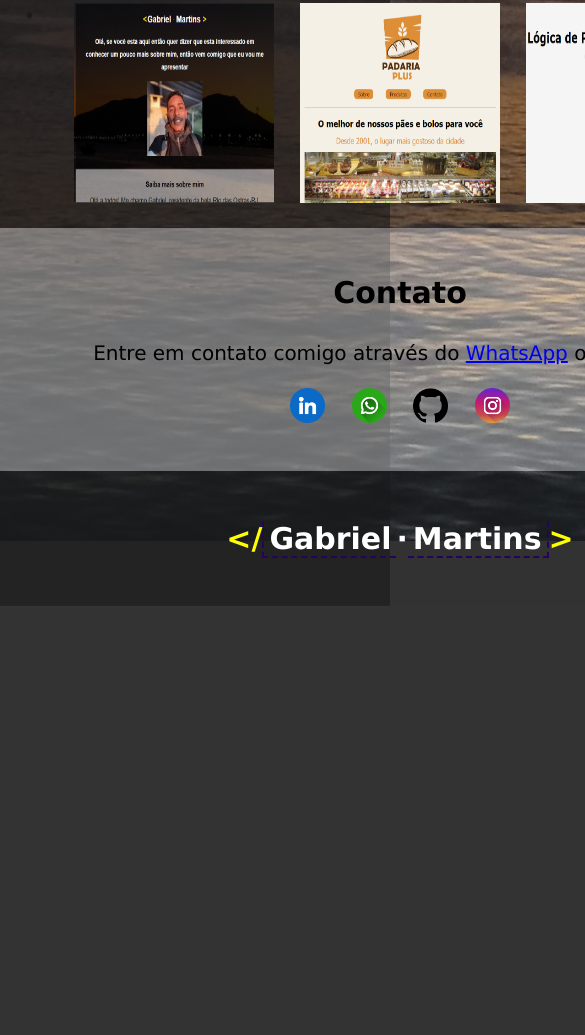
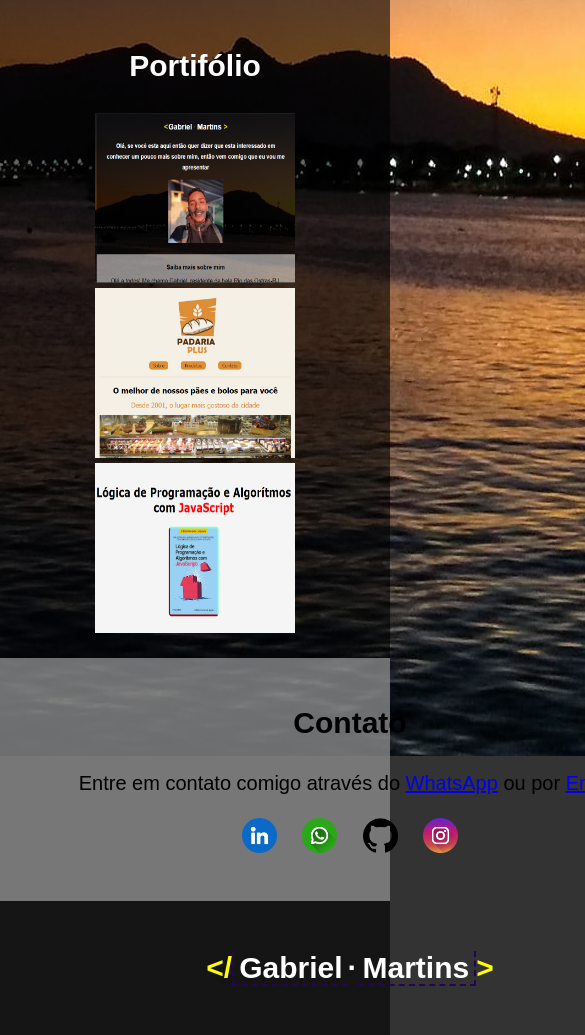
Before and after one commit to gbmartins20/my-site, a plain HTML site: page index.html in a window 390 px wide. Shown: the part 963-1998 px from the top of the page, 585 px wide, since content can reach past the window. Before the commit the page ends 1569 px from the top, so only its background shows below. Drawn offline with Linux system fonts and the light colour scheme.

Commit message:
add responsividade

```diff
--- a/css/estilo.css
+++ b/css/estilo.css
@@ -1,15 +1,17 @@
-body{
+body {
   width: 100%;
   height: 100%;
   margin: 0;
   padding: 0px;
   background-color: #333;
-    background-image: linear-gradient(rgba(0, 0, 0, 0.6), rgba(0, 0, 0, 0.6)),url("img/morro.jpg");
+  background-image: linear-gradient(rgba(0, 0, 0, 0.6), rgba(0, 0, 0, 0.6)),
+    url("img/morro.jpg");
   background-position: center;
   background-attachment: fixed;
   background-repeat: no-repeat;
 }
-.topo{
+
+.topo {
   position: fixed;
   top: 0;
   right: 0;
@@ -20,7 +22,7 @@ body{
   text-align: right;
   border-bottom: 1px solid #25025e;
 }
-.topo a{
+.topo a {
   padding: 0px 7px;
   font-size: 20px;
   color: #fff;
@@ -28,71 +30,106 @@ body{
   font-weight: bold;
   font-family: Verdana, Geneva, Tahoma, sans-serif;
 }
-.margem{
-    width: 800px;
-    margin: 0px auto;
+.margem {
+  width: 100%;
+  margin: 100px auto;
   padding: 20px 0px;
   text-align: center;
-    font-family: Verdana, Geneva, Tahoma, sans-serif;
-
+  font-family: sans-serif;
+  font-weight: 500;
 }
-.sub-margem{
+.sub-margem {
   width: 700px;
   margin: 0px auto;
 }
-.preto{
+.preto {
   font-size: 20px;
   color: #fff;
   background-color: rgba(51, 51, 51, 0.5);
 }
-.branco{
+.branco {
   font-size: 20px;
   line-height: 30px;
   color: #000;
   background-color: rgba(218, 218, 218, 0.5);
 }
-h1{
+h1 {
   margin-top: 70px;
 }
-h1, h3{
+h1,
+h3 {
   font-size: 30px;
 }
-h2{
+h2 {
   font-size: 20px;
 }
-.preto h3{
+.preto h3 {
   color: #fff;
 }
-.branco h3{
+.branco h3 {
   color: #000;
 }
-.titulo img{
+.titulo img {
+  width: 180px;
+  border-bottom: 2px solid #25025e;
+  padding-top: 40px;
+}
+.quadro-portifolio {
+  display: contents;
+}
+.quadro-portifolio img {
   width: 200px;
-    border-bottom: 2px solid #25025e;
-}
-.quadro-portifolio{
-    display: contents;
-
-}
-.quadro-portifolio img{
-    width: 200px;
-    height: 200px;
+  height: 170px;
   padding: 0 10px;
 }
-.medias{
+.medias {
   width: 35px;
   padding: 0 10px;
 }
-.amarelo{
+.amarelo {
   color: yellow;
 }
-.N{
+.N {
   border-bottom: 2px dashed #25025e;
   border-left: 2px dashed #25025e;
   padding: 0 5px;
 }
-.S{
+.S {
   border-bottom: 2px dashed #25025e;
   border-right: 2px dashed #25025e;
   padding: 0 5px;
 }
+.titulo {
+  background-color: rgba(0, 0, 0, 0);
+  margin-top: 20px;
+  padding-bottom: 10px;
+}
+.fim {
+  background-color: rgba(0, 0, 0, 0);
+  margin: 0 auto;
+}
+.titulo h2 {
+  padding: 50px 0 0 0;
+}
+.pontinhos {
+  font-size: 60px;
+  margin: 0;
+  padding: 0;
+}
+@media (max-width: 768px) {
+  body {
+    background-attachment: contain;
+  }
+  .margem {
+    background-color: rgba(0, 0, 0, 0);
+    width: 100%;
+    margin: 0 auto;
+  }
+  .sobre,
+  .contato {
+    background-color: rgba(218, 218, 218, 0.5);
+    width: 100%;
+    margin: 0 auto;
+    text-align: center;
+  }
+}
--- a/index.html
+++ b/index.html
@@ -1,13 +1,13 @@
 <!DOCTYPE html>
 <html lang="pt">
   <head>
-    <meta charset="UTF-8">
-    <meta name="viewport" content="width=device-width, initial-scale=1.0">
-    <link rel="stylesheet" href="css/estilo.css">
+    <meta charset="UTF-8" />
+    <meta name="viewport" content="width=device-width, initial-scale=1.0" />
+    <link rel="stylesheet" href="css/estilo.css" />
     <title>Portifólio</title>
   </head>
   <body>
-    <div class="fonte topo" >
+    <div class="fonte topo">
       <p>
         <a href="#home">HOME</a>
         <a href="#sobre">SOBRE</a>
@@ -17,40 +17,124 @@
     </div>
     <div class="margem preto titulo" id="home">
       <div class="sub-margem">
-            <h1><span class="amarelo">&lt;</span><span class="N sublinhado-roxo">Gabriel</span><span class="bolinha">&middot;</span><span class="S sublinhado-roxo">Martins</span><span class="amarelo">&gt;</span></h1>
-            <h2>Olá, se você esta aqui então quer dizer que esta interessado em conhecer um pouco mais sobre mim,
-            <span>então vem comigo que eu vou me apresentar!</span></h2>
-            <img src="css/img/eu2022.png.jpg" alt="Foto de Gabriel Martins" title="Sai de cima">
+        <h1>
+          <span class="amarelo">&lt;</span
+          ><span class="N sublinhado-roxo">Gabriel</span
+          ><span class="bolinha">&middot;</span
+          ><span class="S sublinhado-roxo">Martins</span
+          ><span class="amarelo">&gt;</span>
+        </h1>
+
+        <img
+          src="css/img/eu2022.png.jpg"
+          alt="Foto de Gabriel Martins"
+          title="Sai de cima"
+        />
+        <h2>
+          Olá, se você esta aqui então quer dizer que esta interessado em
+          conhecer um pouco mais sobre mim,
+          <span>então vem comigo que eu vou me apresentar!</span>
+        </h2>
+        <p class="pontinhos">&middot; &middot; &middot;</p>
       </div>
     </div>
     <div class="margem branco sobre" id="sobre">
       <div class="sub-margem">
         <h3>Sobre</h3>
-            <p>Olá a todos! Me chamo Gabriel, residente da bela Rio das Ostras-RJ. Atualmente, estou trilhando meu caminho na Engenharia de Software pela Estácio e aprimorando minhas habilidades na <a href="https://www.devmedia.com.br/join/?member=gabriel-martins-de-oliveira-2&ebook=manual" target="_blank">DevMedia</a>. Mesmo trabalhando como Motoboy à noite, minha paixão pela programação me impulsiona a perseguir meu sonho de atuar na área. Se eu posso equilibrar os desafios da vida e continuar aprendendo, você também pode! Vamos juntos nessa jornada de código!</p>
+        <p>
+          Olá a todos! Me chamo Gabriel, residente da bela Rio das Ostras-RJ.
+          Atualmente, estou trilhando meu caminho na Engenharia de Software pela
+          Estácio e aprimorando minhas habilidades na
+          <a
+            href="https://www.devmedia.com.br/join/?member=gabriel-martins-de-oliveira-2&ebook=manual"
+            target="_blank"
+            >DevMedia</a
+          >. Mesmo trabalhando como Motoboy à noite, minha paixão pela
+          programação me impulsiona a perseguir meu sonho de atuar na área. Se
+          eu posso equilibrar os desafios da vida e continuar aprendendo, você
+          também pode! Vamos juntos nessa jornada de código!
+        </p>
       </div>
     </div>
     <div class="margem preto portifolio" id="portifolio">
       <div>
         <h3>Portifólio</h3>
         <p class="quadro-portifolio">
-                <a href="https://gbmartins20.github.io/gb/" target="_blank"><img src="css/img/meu site.png" alt="Meu site" title="Sai de cima"></a>
-                <a href="https://gbmartins20.github.io/padaria/" target="_blank"><img src="css/img/padaria.png" alt="Site de Padaria" title="Sai de cima"></a>
-                <a href="https://gbmartins20.github.io/ldp/" target="_blank"><img src="css/img/livro.png" alt="Resenha de livros" title="Sai de cima"></a>
+          <a href="https://gbmartins20.github.io/gb/" target="_blank"
+            ><img src="css/img/meu site.png" alt="Meu site" title="Sai de cima"
+          /></a>
+          <a href="https://gbmartins20.github.io/padaria/" target="_blank"
+            ><img
+              src="css/img/padaria.png"
+              alt="Site de Padaria"
+              title="Sai de cima"
+          /></a>
+          <a href="https://gbmartins20.github.io/ldp/" target="_blank"
+            ><img
+              src="css/img/livro.png"
+              alt="Resenha de livros"
+              title="Sai de cima"
+          /></a>
         </p>
       </div>
     </div>
     <div class="margem branco contato" id="contato">
       <div class="sub-margem">
         <h3>Contato</h3>
-            <p class="redes-sociais">Entre em contato comigo através do <span><a href="https://wa.link/s6c24a" target="_blank">WhatsApp</a></span> ou por <span><a href="mailto: gabriel-oliveira78@outlook.com" target="_blank">Email</a></span>.</p>
-            <p><a href="https://www.linkedin.com/in/gabriel-martins-ab992523a/"><img class="medias" src="css/img/linkedin.png" alt="linkedin" title="linkedin"></a> <a href="https://wa.link/edbitb"><img class="medias" src="css/img/whatsapp.png" alt="WhatsApp" title="WhatsApp"></a> <a href="https://github.com/gbmartins20"><img class="medias" src="css/img/github.png" alt="GitHub" title="GitHub"></a> <a href="https://www.instagram.com/gbmartins20/"><img class="medias" src="css/img/instagram.png" alt="instagram" title="instagram"></a></p>
+        <p class="redes-sociais">
+          Entre em contato comigo através do
+          <span
+            ><a href="https://wa.link/s6c24a" target="_blank">WhatsApp</a></span
+          >
+          ou por
+          <span
+            ><a href="mailto: gabriel-oliveira78@outlook.com" target="_blank"
+              >Email</a
+            ></span
+          >.
+        </p>
+        <p>
+          <a href="https://www.linkedin.com/in/gabriel-martins-ab992523a/"
+            ><img
+              class="medias"
+              src="css/img/linkedin.png"
+              alt="linkedin"
+              title="linkedin"
+          /></a>
+          <a href="https://wa.link/edbitb"
+            ><img
+              class="medias"
+              src="css/img/whatsapp.png"
+              alt="WhatsApp"
+              title="WhatsApp"
+          /></a>
+          <a href="https://github.com/gbmartins20"
+            ><img
+              class="medias"
+              src="css/img/github.png"
+              alt="GitHub"
+              title="GitHub"
+          /></a>
+          <a href="https://www.instagram.com/gbmartins20/"
+            ><img
+              class="medias"
+              src="css/img/instagram.png"
+              alt="instagram"
+              title="instagram"
+          /></a>
+        </p>
       </div>
     </div>
     <div class="margem preto fim" id="fim">
       <div class="sub-margem">
-            <h3 class="fecha-titulo"><span class="amarelo">&lt;/</span><span class="N sublinhado-roxo">Gabriel</span><span class="bolinha">&middot;</span><span class="S sublinhado-roxo">Martins</span><span class="amarelo">&gt;</span></h3>
+        <h3 class="fecha-titulo">
+          <span class="amarelo">&lt;/</span
+          ><span class="N sublinhado-roxo">Gabriel</span
+          ><span class="bolinha">&middot;</span
+          ><span class="S sublinhado-roxo">Martins</span
+          ><span class="amarelo">&gt;</span>
+        </h3>
       </div>
     </div>
-
   </body>
 </html>
```
Also changed, not shown: 1 other file. Lines whose indentation alone changed are shown as unchanged.
